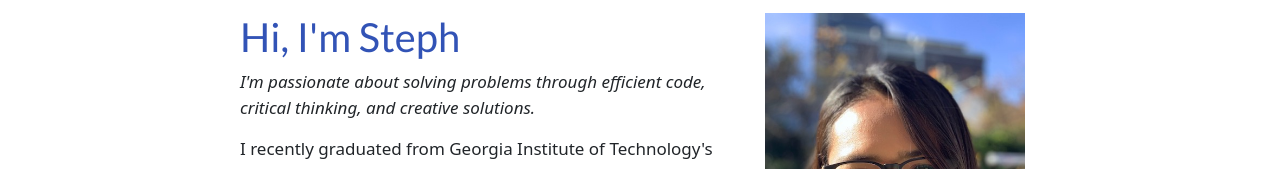
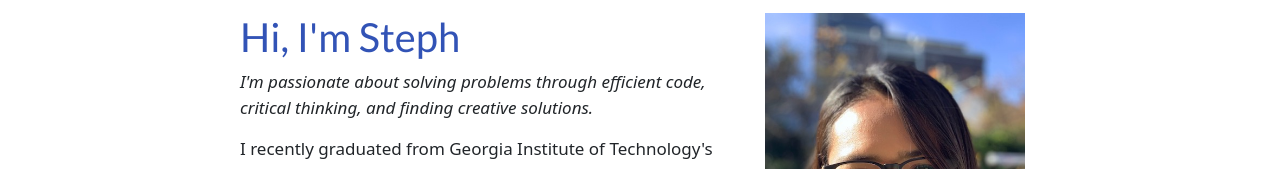
Before and after one commit to stephtf/stephtf, a React (Create React App) app in the folder portfolio/: page / in a window 1280 px wide. Shown: the part 172-341 px from the top of the page. Built offline with nearby package versions, Linux system fonts and the light colour scheme.

Commit message:
add the word finding

```diff
--- a/portfolio/src/components/About.js
+++ b/portfolio/src/components/About.js
@@ -10,7 +10,7 @@ function About() {
           <img className='headshot mx-auto' alt='headshot of Steph Fajardo' src='/images/headshot.jpg'/>
           <div>
             <h1>Hi, I'm Steph</h1>
-            <p><i>I'm passionate about solving problems through efficient code, critical thinking, and creative solutions.</i></p>
+            <p><i>I'm passionate about solving problems through efficient code, critical thinking, and finding creative solutions.</i></p>
             <p>I recently graduated from Georgia Institute of Technology's coding bootcamp for full stack web development. Prior to this, I completed the Google UX design certificate course where I learned how to conduct UX research and design apps and websites that center user needs. I especially love working on projects that make an impact on social issues such as inequality and accessibility in design. I believe that we can use technology to make everyone's lives a little bit easier.</p>
             <p>Email me at<a href="mailto: stfajardo@gmail.com"> stfajardo@gmail.com</a></p>
             <div>
```
